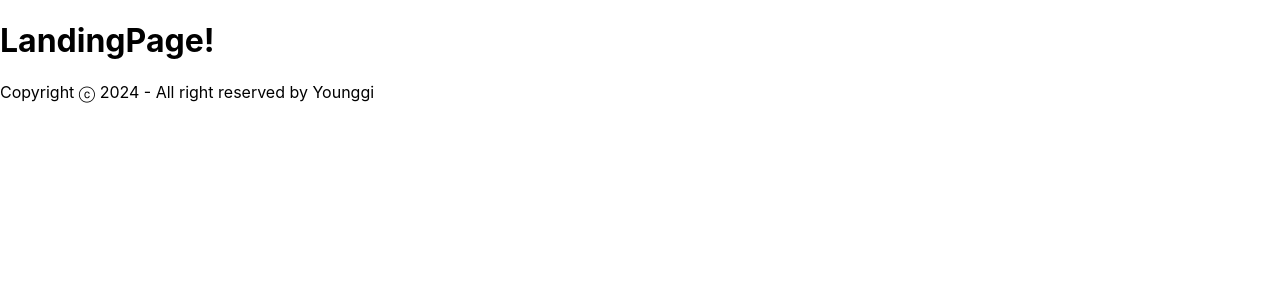
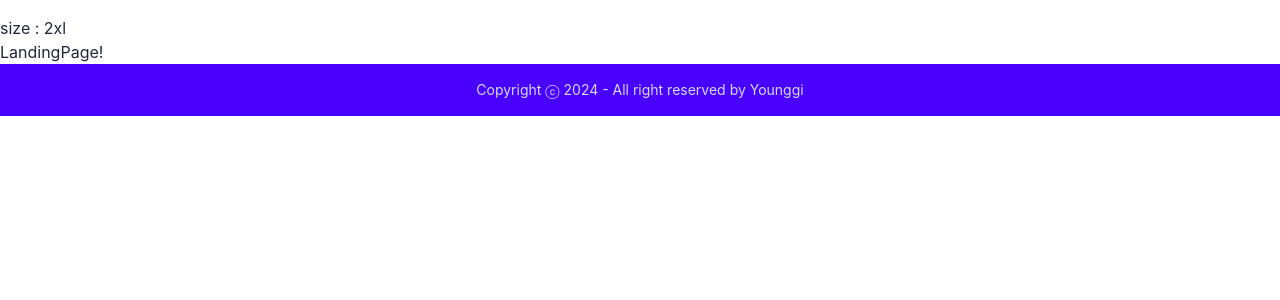
Before and after one commit to younggith/react-blog, a React (Create React App) app in the folder frontend/: page / in a window 1280 px wide. Shown: the top 300 px of the page. Built offline with nearby package versions, Linux system fonts and the light colour scheme.

Commit message:
tailwind & daisyui config add

```diff
--- /dev/null
+++ b/frontend/postcss.config.js
@@ -0,0 +1,6 @@
+module.exports = {
+  plugins: {
+    tailwindcss: {},
+    autoprefixer: {}
+  }
+}
--- /dev/null
+++ b/frontend/src/contexts/ResponsiveContext.tsx
@@ -0,0 +1,37 @@
+import {createContext, useContext} from 'react'
+import type {PropsWithChildren} from 'react'
+import {useWindowResize} from '../hooks/useWindowResize'
+
+interface ContextType {
+  size: string
+}
+const defaultContextValue: ContextType = {
+  size: ''
+}
+export const ResponsiveContext = createContext<ContextType>(defaultContextValue)
+type ResponsiveProviderProps = {
+  children: React.ReactNode
+}
+
+export const ResponsiveProvider = ({children, ...props}: PropsWithChildren) => {
+  const [width] = useWindowResize()
+  const size =
+    width < 640
+      ? 'sm'
+      : width < 768
+      ? 'md'
+      : width < 1024
+      ? 'lg'
+      : width < 1280
+      ? 'xl'
+      : '2xl'
+  const value = {
+    size
+  }
+  return <ResponsiveContext.Provider value={value} children={children} />
+}
+
+export const useResponsive = () => {
+  const {size} = useContext(ResponsiveContext)
+  return size
+}
--- /dev/null
+++ b/frontend/src/hooks/useEventListener.ts
@@ -0,0 +1,14 @@
+import {useEffect} from 'react'
+
+export const useEventListener = (
+  target: EventTarget | null,
+  type: string,
+  callback: EventListenerOrEventListenerObject | null
+) => {
+  useEffect(() => {
+    if (target && callback) {
+      target.addEventListener(type, callback)
+      return () => target.removeEventListener(type, callback)
+    }
+  }, [target, type, callback])
+}
--- /dev/null
+++ b/frontend/src/hooks/useWindowResize.ts
@@ -0,0 +1,16 @@
+import {useState, useEffect} from 'react'
+import {useEventListener} from './useEventListener'
+
+export const useWindowResize = () => {
+  const [widthHeight, setWidthHeight] = useState<number[]>([0, 0])
+
+  useEffect(() => {
+    setWidthHeight(notUsed => [window.innerWidth, window.innerHeight])
+  }, [])
+
+  useEventListener(window, 'resize', () => {
+    setWidthHeight(notUsed => [window.innerWidth, window.innerHeight])
+  })
+
+  return widthHeight
+}
--- /dev/null
+++ b/frontend/src/layout/CustomOutlet.tsx
@@ -0,0 +1,16 @@
+import {Outlet, OutletProps} from 'react-router-dom'
+import {useResponsive} from '../contexts/ResponsiveContext'
+
+const CustomOutlet = () => {
+  const size = useResponsive()
+  return (
+    <>
+      <main>
+        <section className="mt-4">size : {size}</section>
+        <Outlet />
+      </main>
+    </>
+  )
+}
+
+export default CustomOutlet
--- a/frontend/src/layout/Layout.tsx
+++ b/frontend/src/layout/Layout.tsx
@@ -1,11 +1,14 @@
-import {Outlet} from 'react-router-dom'
 import Footer from './Footer'
+import {ResponsiveProvider, useResponsive} from '../contexts/ResponsiveContext'
+import CustomOutlet from './CustomOutlet'
 
 const Layout = () => {
   return (
     <>
-      <Outlet />
-      <Footer />
+      <ResponsiveProvider>
+        <CustomOutlet />
+        <Footer />
+      </ResponsiveProvider>
     </>
   )
 }
--- /dev/null
+++ b/frontend/src/routes/Page404.tsx
@@ -0,0 +1,5 @@
+const Page404 = () => {
+  return <p className="text-xl text-center p-4 alert alert-error">Oops! No page found!</p>
+}
+
+export default Page404
--- a/frontend/src/routes/RoutesSetup.tsx
+++ b/frontend/src/routes/RoutesSetup.tsx
@@ -1,12 +1,14 @@
 import {Route, Routes} from 'react-router-dom'
 import LandingPage from '../views/LandingPage'
 import Layout from '../layout/Layout'
+import Page404 from './Page404'
 
 const RoutesSetup = () => {
   return (
     <Routes>
       <Route path="/" element={<Layout />}>
         <Route index element={<LandingPage />} />
+        <Route path="*" element={<Page404 />} />
       </Route>
     </Routes>
   )
--- /dev/null
+++ b/frontend/tailwind.config.js
@@ -0,0 +1,8 @@
+/** @type {import('tailwindcss').Config} */
+module.exports = {
+  content: ['./src/**/*.{js,jsx,ts,tsx}'],
+  theme: {
+    extend: {}
+  },
+  plugins: [require('@tailwindcss/line-clamp'), require('daisyui')]
+}
```
Also changed, not shown: frontend/src/index.css (+7 -5 lines).
